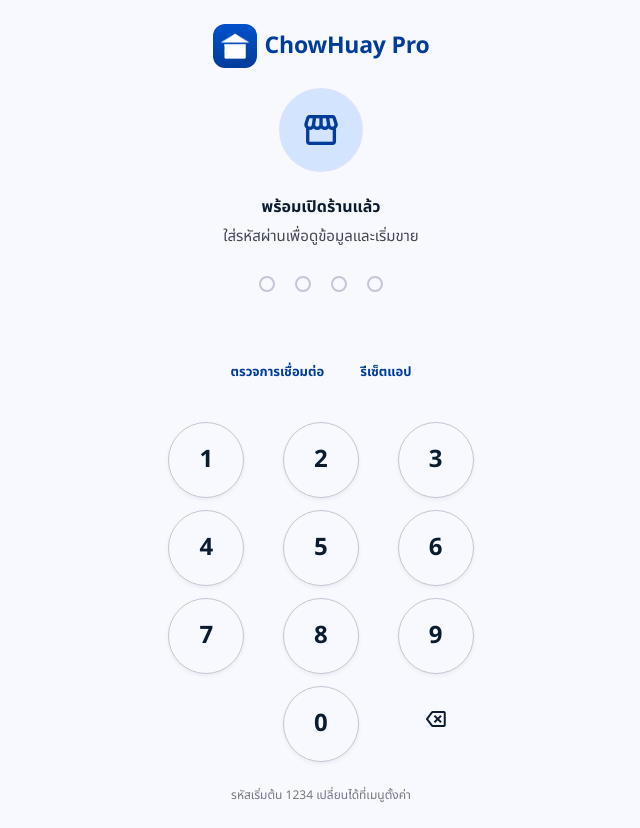
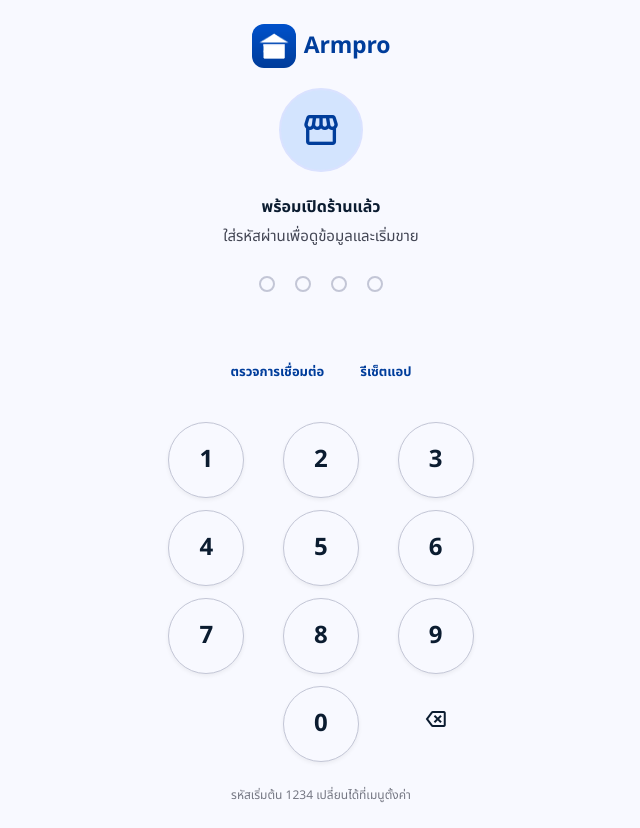
Before and after one commit to armpro369/miniposv1.0, a website: page index.html in a window 1280 px wide. Shown: the whole page, without its empty margins (319-959 px from the left). Drawn offline with nearby package versions, Linux system fonts and the light colour scheme; no server answers.

Commit message:
Update index.html

```diff
--- a/index.html
+++ b/index.html
@@ -8,7 +8,7 @@
   <meta name="mobile-web-app-capable" content="yes">
   <meta name="apple-mobile-web-app-capable" content="yes">
   <meta name="apple-mobile-web-app-status-bar-style" content="default">
-  <meta name="apple-mobile-web-app-title" content="ChowHuay Pro">
+  <meta name="apple-mobile-web-app-title" content="MiniPos">
   <title>MiniPos V1.0</title>
   <link rel="icon" href="icons/favicon.svg" type="image/svg+xml">
   <link rel="apple-touch-icon" href="icons/icon-192.png">
@@ -31,8 +31,8 @@
   <!-- ============ PASSCODE LOCK ============ -->
   <main id="passcode-overlay" class="pin-screen" aria-labelledby="pin-title">
     <div class="pin-brand">
-      <img src="icons/icon-192.png" alt="โลโก้ ChowHuay Pro" width="44" height="44">
-      <h1 class="h2 text-primary">ChowHuay Pro</h1>
+      <img src="icons/icon-192.png" alt="โลโก้ MINIPOS" width="44" height="44">
+      <h1 class="h2 text-primary">Armpro</h1>
     </div>
     <div class="pin-mark" aria-hidden="true">
       <span class="material-symbols-outlined text-primary" aria-hidden="true">storefront</span>
```
